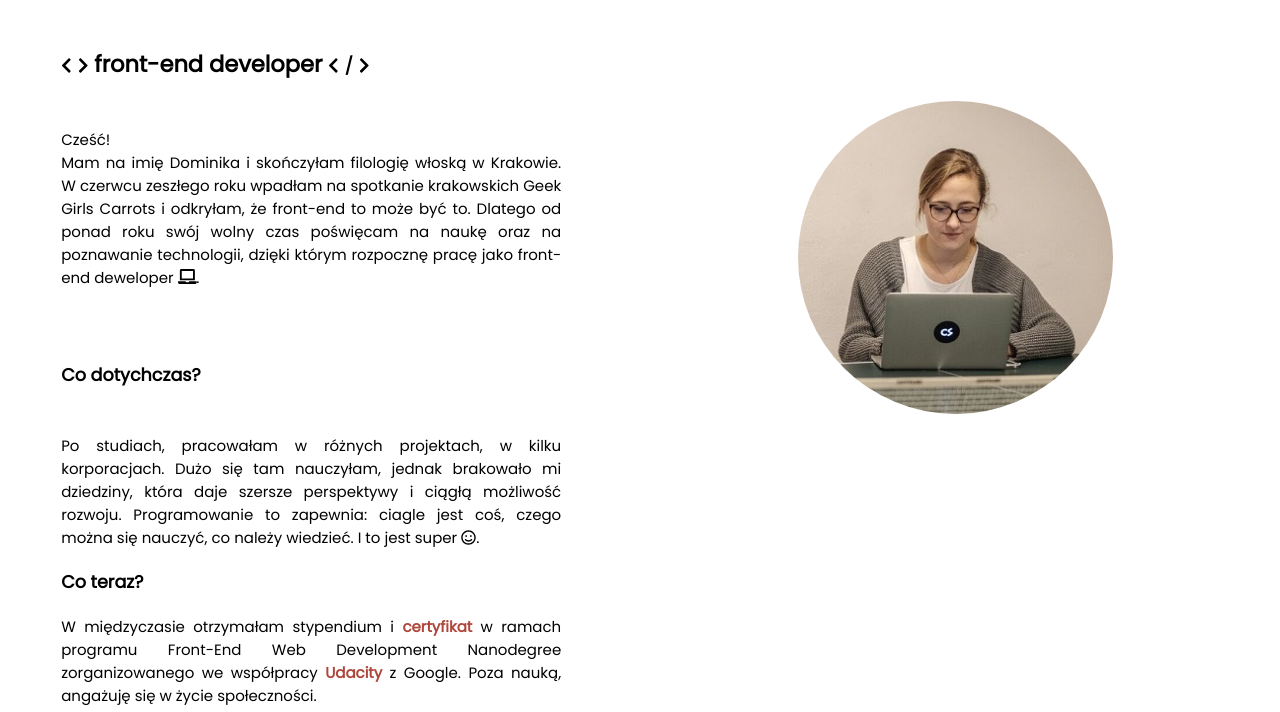
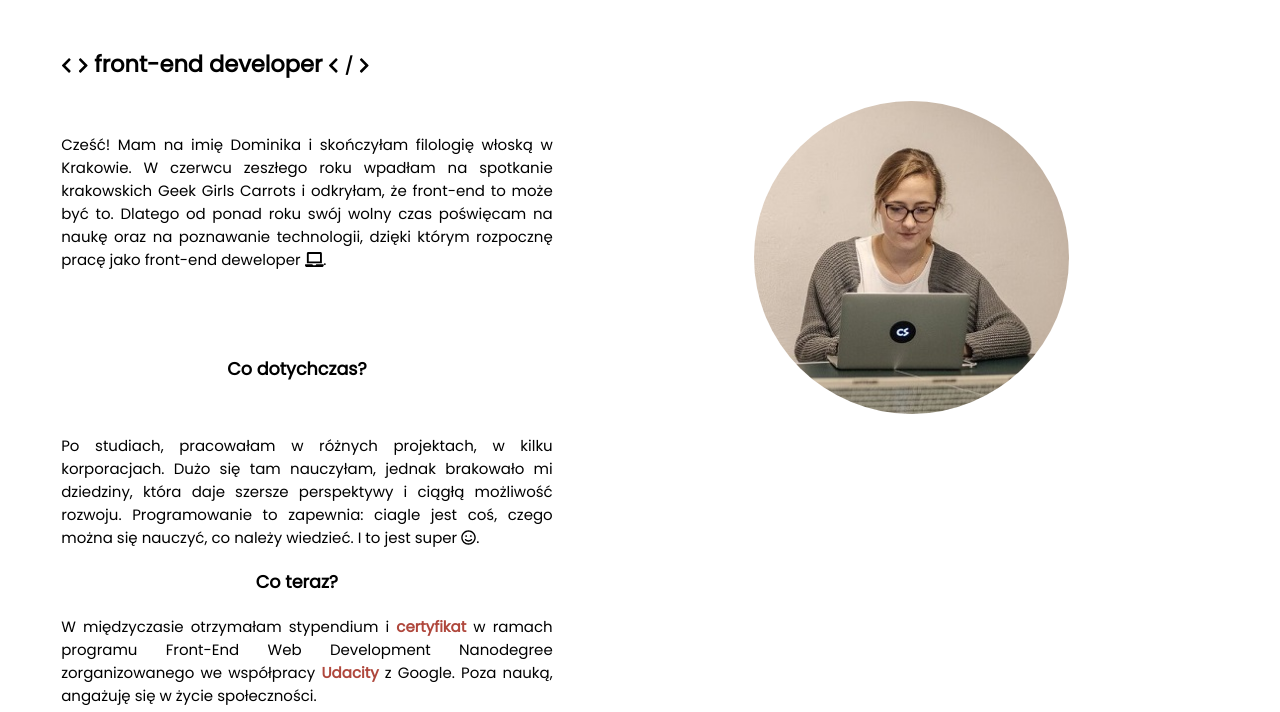
Before and after one commit to DominikaSzu/DominikaSzu.github.io, a plain HTML site: page index.html in a window 1280 px wide. Shown: the part 88-800 px from the top of the page. Drawn offline with Linux system fonts and the light colour scheme.

Commit message:
Styling added

```diff
--- a/css/styles.scss
+++ b/css/styles.scss
@@ -41,7 +41,7 @@ html, body {
 
 .wrapper p,
 .wrapper ul {
-    max-width: 80%;
+    width: 80%;
     text-align: justify;
 }
 
@@ -144,7 +144,7 @@ ul {
 @media screen and (min-width: 700px) {
     .wrapper {
         display: grid;
-        grid-template-columns: 3fr 2fr;
+        grid-template-columns: 2fr 3fr;
     }
 
     .wrapper > * {
@@ -157,6 +157,10 @@ ul {
         padding-left: 4%;
     }
 
+    .wrapper h3 {
+        justify-self: center;
+    }
+
     .wrapper .job {
         grid-row: 2/3
     }
@@ -164,7 +168,7 @@ ul {
     .wrapper .photo-me {
         grid-column: 2/3;
         grid-row: 3/5;
-        justify-self: start;
+        justify-self: center;
     }
 
     .wrapper p,
@@ -174,7 +178,7 @@ ul {
     }
 
     .wrapper .about-me {
-        width: 80%;
+        width: 100%;
     }
 
     .wrapper .projects-list {
@@ -185,8 +189,10 @@ ul {
         max-width: 400px;
     }
 
+    .wrapper p,
+    .wrapper ul.projects-list,
     .wrapper .tech-list,
     .wrapper .contact-list {
-        width: 80%;
+        width: 100%;
     }
 }
--- a/index.html
+++ b/index.html
@@ -18,8 +18,7 @@
        <i class="fas fa-chevron-right fa-xs"></i>
        </h2>
        <img class="photo-me" src="img/me.jpg" alt="Dominika pracuje ciężko przy komputerze.">
-       <p class="about-me">Cześć!<br>
-       Mam na imię Dominika i skończyłam filologię włoską w Krakowie. W czerwcu zeszłego roku wpadłam na spotkanie krakowskich Geek Girls Carrots i odkryłam, że front-end to może być to. Dlatego od ponad roku swój wolny czas poświęcam na naukę oraz na poznawanie technologii, dzięki którym rozpocznę pracę jako front-end deweloper <i class="fas fa-laptop"></i>.</p>
+       <p class="about-me">Cześć! Mam na imię Dominika i skończyłam filologię włoską w Krakowie. W czerwcu zeszłego roku wpadłam na spotkanie krakowskich Geek Girls Carrots i odkryłam, że front-end to może być to. Dlatego od ponad roku swój wolny czas poświęcam na naukę oraz na poznawanie technologii, dzięki którym rozpocznę pracę jako front-end deweloper <i class="fas fa-laptop"></i>.</p>
 
        <h3 class="then">Co dotychczas?</h3>
        <p class="then-desc">Po studiach, pracowałam w różnych projektach, w kilku korporacjach. Dużo się tam nauczyłam, jednak brakowało mi dziedziny, która daje szersze perspektywy i ciągłą możliwość rozwoju. Programowanie to zapewnia: ciagle jest coś, czego można się nauczyć, co należy wiedzieć. I to jest super  <i class="far fa-smile"></i>.</p>
@@ -101,7 +100,7 @@
             <li><img class="jquery-logo" src="img/jquery.png"></li>
         </ul>
         <h3 class="contact">Odezwij się</h3>
-        <p class="contact-desc">Jeśli masz jakieś pytania, daj znać. Z chęcią z Tobą porozmawiam <i class="far fa-smile"></i></p>
+        <p class="contact-desc">Masz jakieś pytania? Daj znać. Z chęcią z Tobą porozmawiam <i class="far fa-smile"></i></p>
         <ul class="contact-list">
             <li>
                 <a href="https://bit.ly/2FhPYbE">
```
Also changed, not shown: css/styles.css, 1 other file.
